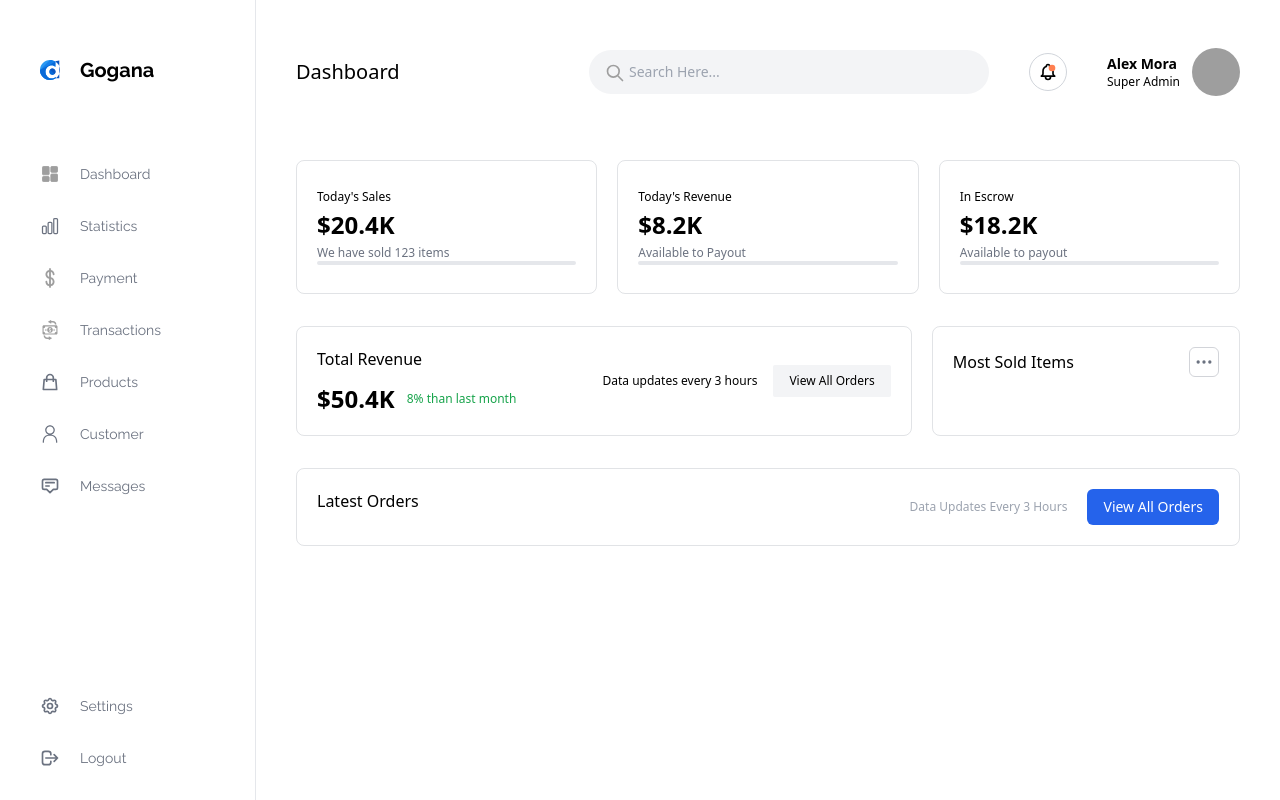
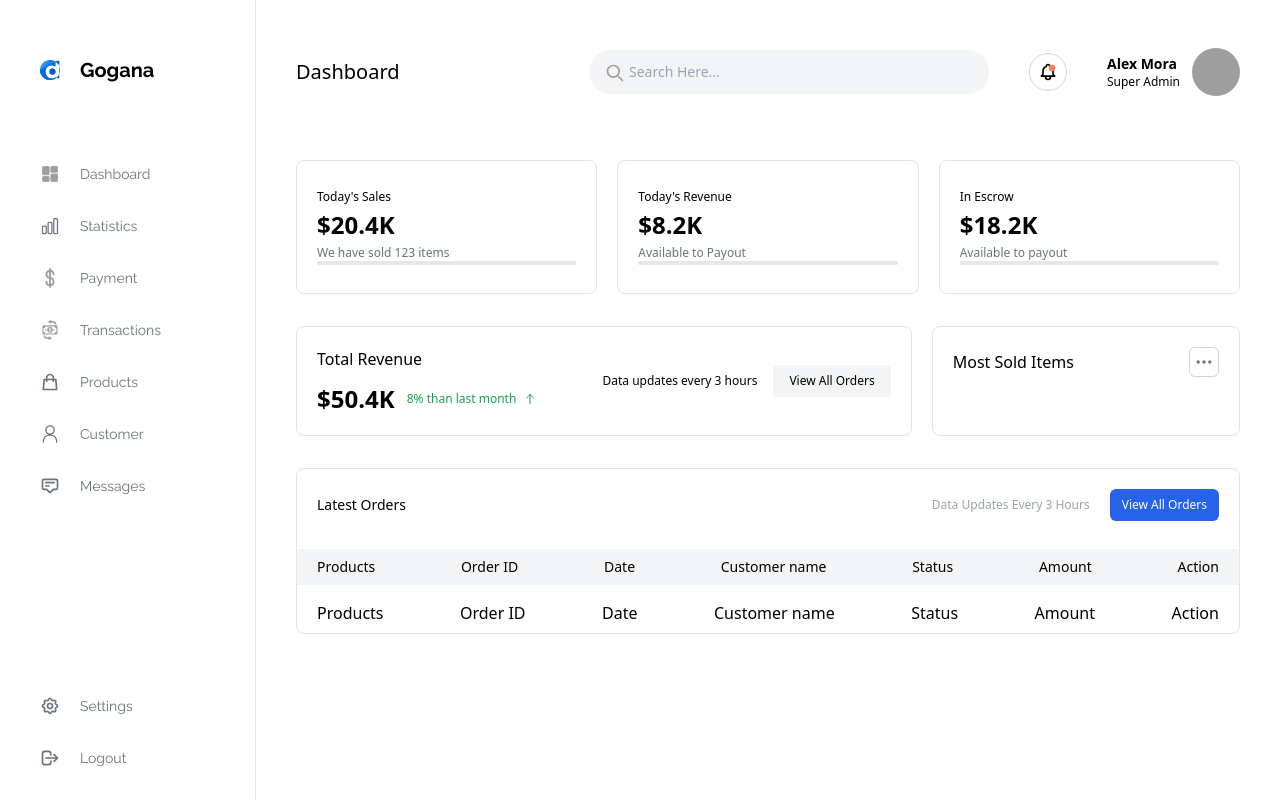
Before and after one commit to Wixi105/gogana-built, a Vue app: page / in a window 1280 px wide. Built offline with nearby package versions, Linux system fonts and the light colour scheme; grey boxes are pictures that could not be loaded.

Commit message:
added table data
Signed-off-by: Eric Junior Nyarko Sampson <ericsampson105@gmail.com>

```diff
--- a/src/components/BarChartItem.vue
+++ b/src/components/BarChartItem.vue
@@ -6,7 +6,24 @@
       <p class="font-medium mb-3">Total Revenue</p>
       <section class="flex items-center text-xs">
         <p class="text-2xl font-semibold">$50.4K</p>
-        <p class="text-green-600 ml-3">8% than last month</p>
+        <p class="text-green-600 ml-3 flex items-center">
+          8% than last month
+          <span
+            ><svg
+              class="w-3 ml-2"
+              fill="none"
+              stroke="currentColor"
+              viewBox="0 0 24 24"
+              xmlns="http://www.w3.org/2000/svg"
+            >
+              <path
+                stroke-linecap="round"
+                stroke-linejoin="round"
+                stroke-width="2"
+                d="M5 10l7-7m0 0l7 7m-7-7v18"
+              ></path></svg
+          ></span>
+        </p>
       </section>
     </div>
     <div class="flex items-center">
--- a/src/components/TableItem.vue
+++ b/src/components/TableItem.vue
@@ -1,17 +1,121 @@
 <template>
-  <div class="p-5 border border-gray-500 border-opacity-20 rounded-lg">
-    <section class="flex justify-between">
-      <p class="text-md font-medium">Latest Orders</p>
+  <div class="border border-gray-500 border-opacity-20 rounded-lg">
+    <section class="flex justify-between p-5 items-center">
+      <p class="text-sm font-medium">Latest Orders</p>
       <div class="flex items-center">
         <p class="text-xs text-gray-400">Data Updates Every 3 Hours</p>
         <button
-          class="px-4 py-2 bg-blue-600 text-sm text-white rounded-md ml-5"
+          class="px-3 py-2 bg-blue-600 text-xs text-white rounded-md ml-5"
         >
           View All Orders
         </button>
       </div>
     </section>
+    <section class="bg-gray-100">
+      <ul class="flex justify-between mt-2 px-5 py-2 text-sm">
+        <li>Products</li>
+        <li>Order ID</li>
+        <li>Date</li>
+        <li>Customer name</li>
+        <li>Status</li>
+        <li>Amount</li>
+        <li>Action</li>
+      </ul>
+    </section>
+    <section>
+      <ul class="flex justify-between mt-2 px-5 py-2">
+        <li>Products</li>
+        <li>Order ID</li>
+        <li>Date</li>
+        <li>Customer name</li>
+        <li>Status</li>
+        <li>Amount</li>
+        <li>Action</li>
+      </ul>
+    </section>
   </div>
 </template>
 
-<script setup></script>
+<script setup>
+import { ref } from "vue";
+
+const data = ref([
+  {
+    product_image:
+      "https://images.pexels.com/photos/4841324/pexels-photo-4841324.jpeg?auto=compress&cs=tinysrgb&w=1200",
+    product_name: "Oranges",
+    order_id: "11232",
+    date: "Jun 29, 2022",
+    name: "Anastasia Hasuna",
+    status: "Delivered",
+    amount: "$1100.00",
+    action: "url",
+  },
+  {
+    product_image:
+      "https://images.pexels.com/photos/607812/pexels-photo-607812.jpeg?auto=compress&cs=tinysrgb&w=1200",
+    product_name: "iPhone 13",
+    order_id: "11233",
+    date: "Jun 23, 2022",
+    name: "John Wick",
+    status: "Not Delivered",
+    amount: "$5100.00",
+    action: "url",
+  },
+  {
+    product_image:
+      "https://images.pexels.com/photos/1767434/pexels-photo-1767434.jpeg?auto=compress&cs=tinysrgb&w=1200",
+    product_name: "Love",
+    order_id: "11234",
+    date: "Apr 30, 2022",
+    name: "Anastasia Hasuna",
+    status: "Delivered",
+    amount: "$1100.00",
+    action: "url",
+  },
+  {
+    product_image:
+      "https://images.pexels.com/photos/1229861/pexels-photo-1229861.jpeg?auto=compress&cs=tinysrgb&w=1200",
+    product_name: "MacBook Pro 2016",
+    order_id: "11235",
+    date: "Mar 1, 2021",
+    name: "Endeavor Asante",
+    status: "Not Delivered",
+    amount: "$9000.00",
+    action: "url",
+  },
+  {
+    product_image:
+      "https://images.pexels.com/photos/2762247/pexels-photo-2762247.jpeg?auto=compress&cs=tinysrgb&w=1200",
+    product_name: "Black Chair",
+    order_id: "11236",
+    date: "Jun 7, 2022",
+    name: "Bruno Fernandes",
+    status: "Delivered",
+    amount: "$6100.00",
+    action: "url",
+  },
+  {
+    product_image:
+      "https://images.pexels.com/photos/47730/the-ball-stadion-football-the-pitch-47730.jpeg?auto=compress&cs=tinysrgb&w=1200",
+    product_name: "Harry Maguire",
+    order_id: "11237",
+    date: "Jun 29, 2022",
+    name: "Anastasia Hasuna",
+    status: "Not Delivered",
+    amount: "Free",
+    action: "url",
+  },
+  {
+    product_image:
+      "https://images.pexels.com/photos/1009158/pexels-photo-1009158.jpeg?auto=compress&cs=tinysrgb&w=1200",
+    product_name: "Simpons Coke Can",
+    order_id: "11238",
+    date: "Feb 2, 2022",
+    name: "Aisha Huang",
+    status: "Delivered",
+    amount: "$109100.00",
+    action: "url",
+  },
+]);
+</script>
```
